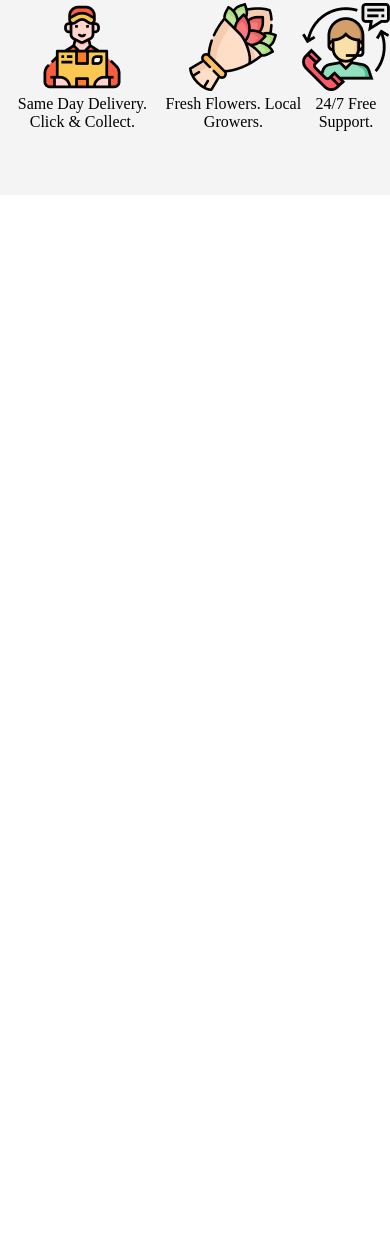
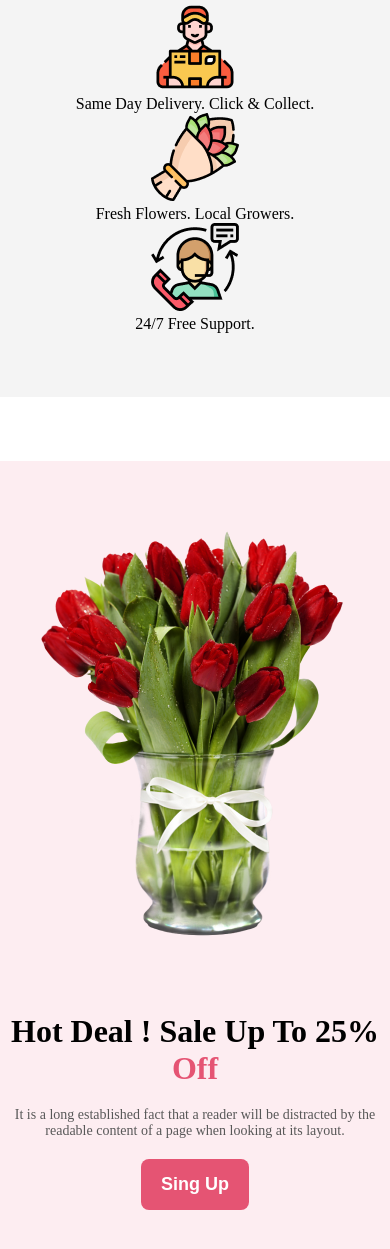
Before and after one commit to arjsabbir88/Sun-flower-shop, a plain HTML site: page index.html in a window 390 px wide. Shown: the part 2032-3281 px from the top of the page. Before the commit the page ends 2291 px from the top, so only its background shows below. Drawn offline with Linux system fonts and the light colour scheme.

Commit message:
added hot deal section and make it responsive

```diff
--- a/index.html
+++ b/index.html
@@ -83,6 +83,21 @@
                 </div>
             </div>
         </section>
+
+        <section>
+            <div class="hot-deal">
+                <div class="hot-deal-content">
+                    <h1 class="hot-title">Hot Deal ! Sale Up To 25% <span>Off</span></h1>
+                    <p class="content-description">
+                        It is a long established fact that a reader will be distracted by the readable content of a page when looking at its layout.
+                    </p>
+                    <button class="btn-primary">Sing Up</button>
+                </div>
+                <div class="hot-deal-img">
+                    <img src="Flower Asset/pngwing 8.png" alt="">
+                </div>
+            </div>
+        </section>
     </main>
 </body>
 </html>
--- a/style.css
+++ b/style.css
@@ -111,12 +111,32 @@ ul li a{
 }
 .delivery-and-support-section{
     max-width: 1140px;
-    display: flex;
-    justify-content: space-evenly;
+    display: grid;
+    grid-template-columns: repeat(3,1fr);
     text-align: center;
     margin: 4rem auto;
     background-color: rgba(39, 39, 39, 0.05);
     padding: 4rem 0;
+}
+.hot-deal{
+    width: 100%;
+    background-color: rgba(229, 84, 115, 0.1);
+    display: flex;
+    justify-content: center;
+    align-items: center;
+    gap: 4rem;
+    padding: 4rem 0;
+}
+.hot-deal-content{
+    max-width: 450px;
+}
+.hot-title{
+    font-size: 2rem;
+    font-weight: 700;
+    margin-bottom: 20px;
+}
+.hot-title span{
+    color: #E55473;
 }
 /* lets make it responsive */
 
@@ -141,4 +161,11 @@ ul li a{
     .card{
         margin: 0 auto;
     }
+    .delivery-and-support-section{
+        grid-template-columns: repeat(1,1fr);
+    }
+    .hot-deal{
+        flex-direction: column-reverse;
+        text-align: center;
+    }
 }
```
